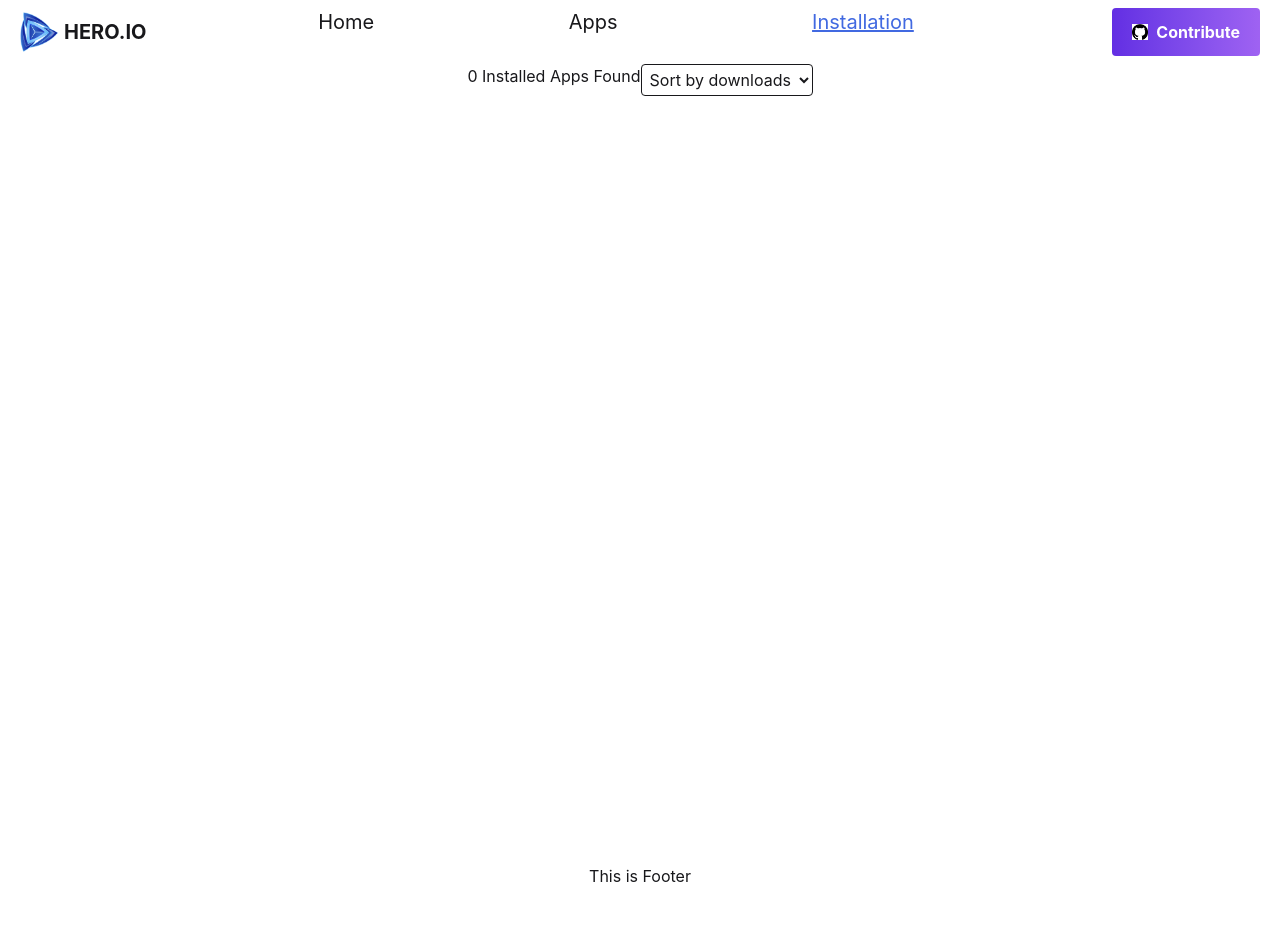
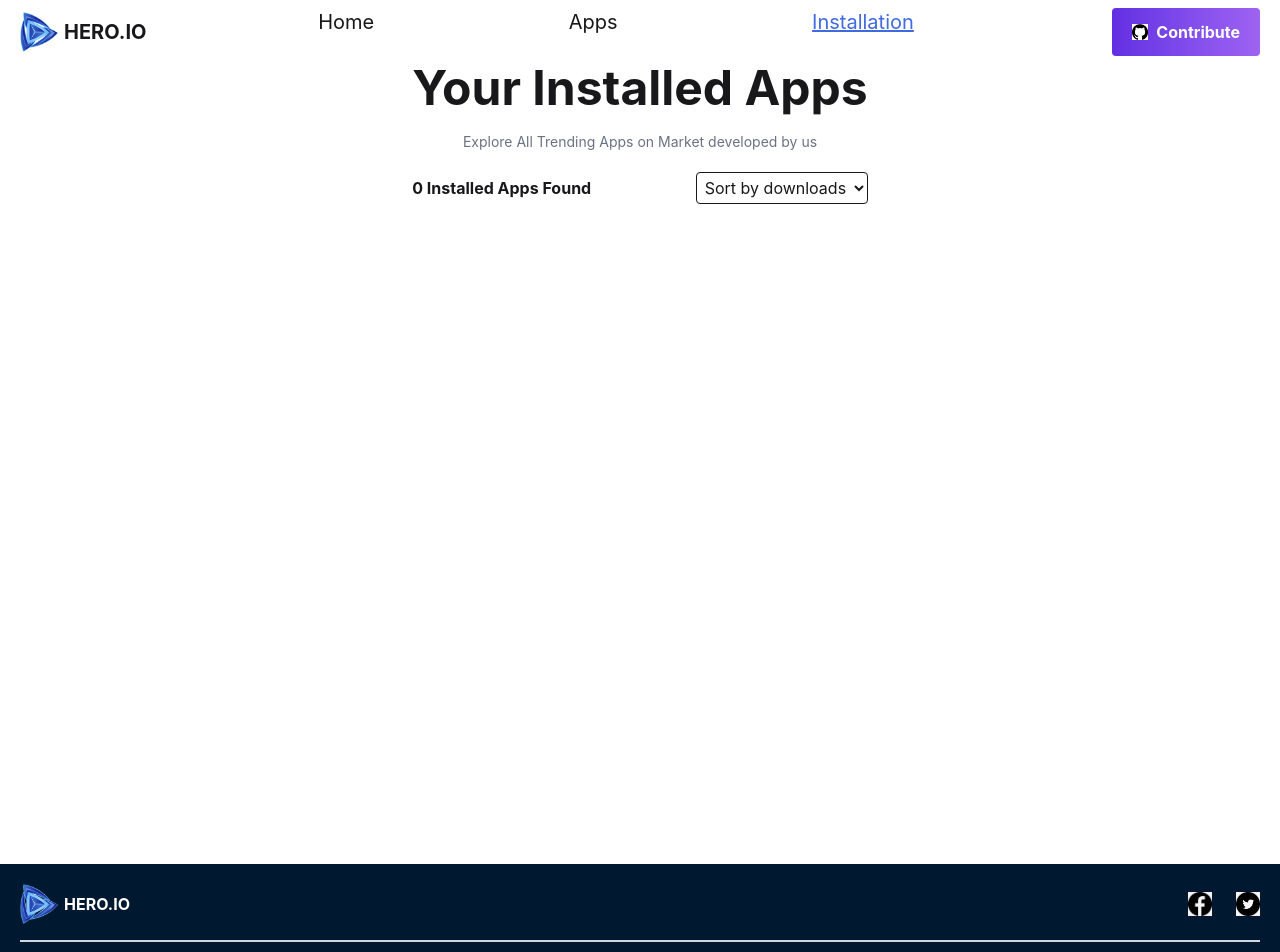
Before and after one commit to gwynbleiddrivia/hero-io-aurora, a React (Vite) app in the folder hero-io-aurora/: page /installation in a window 1280 px wide. Shown: the top 952 px of the page. Before the commit the page ends 888 px from the top, so only its background shows below. Built offline with nearby package versions, Linux system fonts and the light colour scheme.

Commit message:
app details rechart, installation layout and footer layout done

```diff
--- a/hero-io-aurora/src/components/layout/Footer.jsx
+++ b/hero-io-aurora/src/components/layout/Footer.jsx
@@ -2,6 +2,20 @@ import React from 'react'
 
 export default function Footer() {
   return (
-    <div>This is Footer</div>
+    <div className="bg-[#001931] flex flex-col text-white w-full p-5">
+      <div className="flex w-full justify-between items-center">
+        <div className="flex items-center gap-1">
+
+          <img src="../../src/assets/logo.png" alt="" className="w-10"/>
+          <p className="text-white font-bold">HERO.IO</p>
+        </div>
+          <div className="flex gap-6">
+            <img src="../../src/assets/fb.png" alt="" className="w-6 h-6" />
+            <img src="../../src/assets/twitter.png" alt="" className="w-6 h-6" />
+          </div>
+      </div>
+      <hr className="border-t-2 border-gray-300 my-4" />
+      <div className="items-center justify-center flex w-full">Copyright © 2025 - All right reserved</div>
+    </div>
   )
 }
--- a/hero-io-aurora/src/components/pages/AppDetails.jsx
+++ b/hero-io-aurora/src/components/pages/AppDetails.jsx
@@ -48,10 +48,9 @@ export default function AppDetails() {
 
     </div>
     }
-    {!loading && <div>
+    {!loading && <div className="">
 
 
-    <div>App Id {id} here present!!</div>
     <div className="">
       <div className="top-section flex flex-col md:flex-row gap-5 justify-center">
         <img src={`../../src/assets/${app.image}`} alt="" className="h-full object-cover"/>
--- a/hero-io-aurora/src/components/pages/Installation.jsx
+++ b/hero-io-aurora/src/components/pages/Installation.jsx
@@ -56,9 +56,12 @@ export default function Installation() {
 
 
     <div>
-
-      <div className="flex w-full justify-between">
-        <div>
+      <div className="flex flex-col items-center gap-5 mb-5">
+        <div className="text-5xl font-bold">Your Installed Apps</div>
+        <p className="text-gray-500 text-sm">Explore All Trending Apps on Market developed by us</p>
+      </div>
+      <div className="flex w-full justify-between items-center gap-5 mb-5">
+        <div className="font-bold">
           {installedApps.length} Installed Apps Found
         </div>
         <div>
@@ -73,13 +76,35 @@ export default function Installation() {
           </select>
         </div>
       </div>
-      <div>
+      <div className="gap-5 flex flex-col w-full">
         {sortedApps.map(app=>(
-          <div className="flex w-full justify-between" key={app.id}>
+          <div className="flex w-full justify-between border border-gray-500 rounded-md p-5 items-center" key={app.id}>
 
-          <div>
-            {app.title}
+
+          <div className="flex">
+            <div>
+              <img src={`../../src/assets/${app.image}`} alt="" className="w-12"/>
+            </div>
+            <div className="flex flex-col">
+              <p className="font-bold">{app.title}</p>
+              <div className="flex gap-5">
+                <div className="text-green-700 font-bold flex gap-1 items-center">
+                  <img src="../../src/assets/icon-downloads.png" alt="" className="w-5 h-5" />
+                  <div>
+                    {app.downloads}
+                  </div>
+                </div>
+                <div className="text-orange-700 font-bold flex gap-1 items-center">
+                <img src="../../src/assets/icon-ratings.png" alt="" className="w-5 h-5" />
+                  <div>
+                    {app.ratingAvg}
+                  </div>
+                </div>
+                <div className="text-gray-500">{app.size}MB</div>
+              </div>
+            </div>
           </div>
+
           <button className="btn btn-primary" onClick={(e)=>handleUninstall(e, String(app.id))}>Uninstall</button>
 
           </div>
```
Also changed, not shown: hero-io-aurora/src/assets/fb.png (added), hero-io-aurora/src/assets/twitter.png (added).
